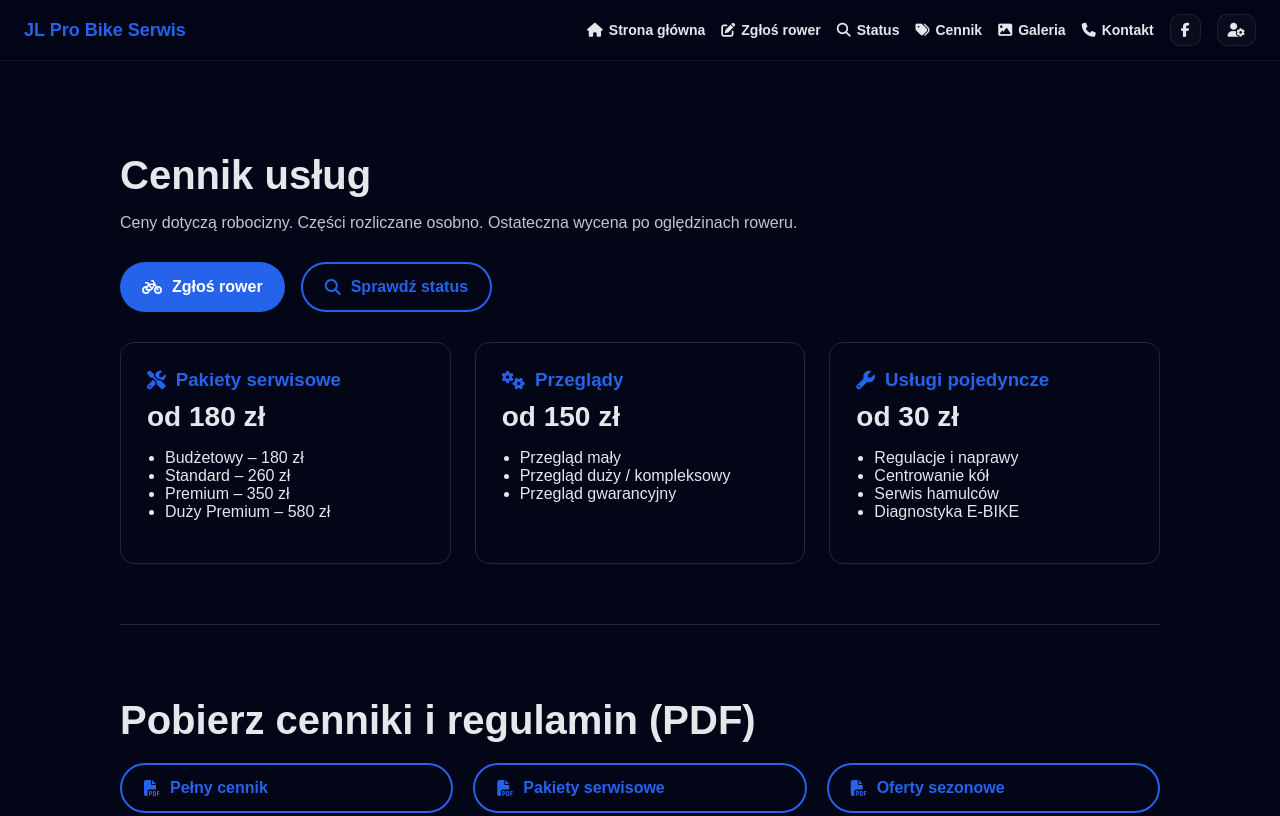
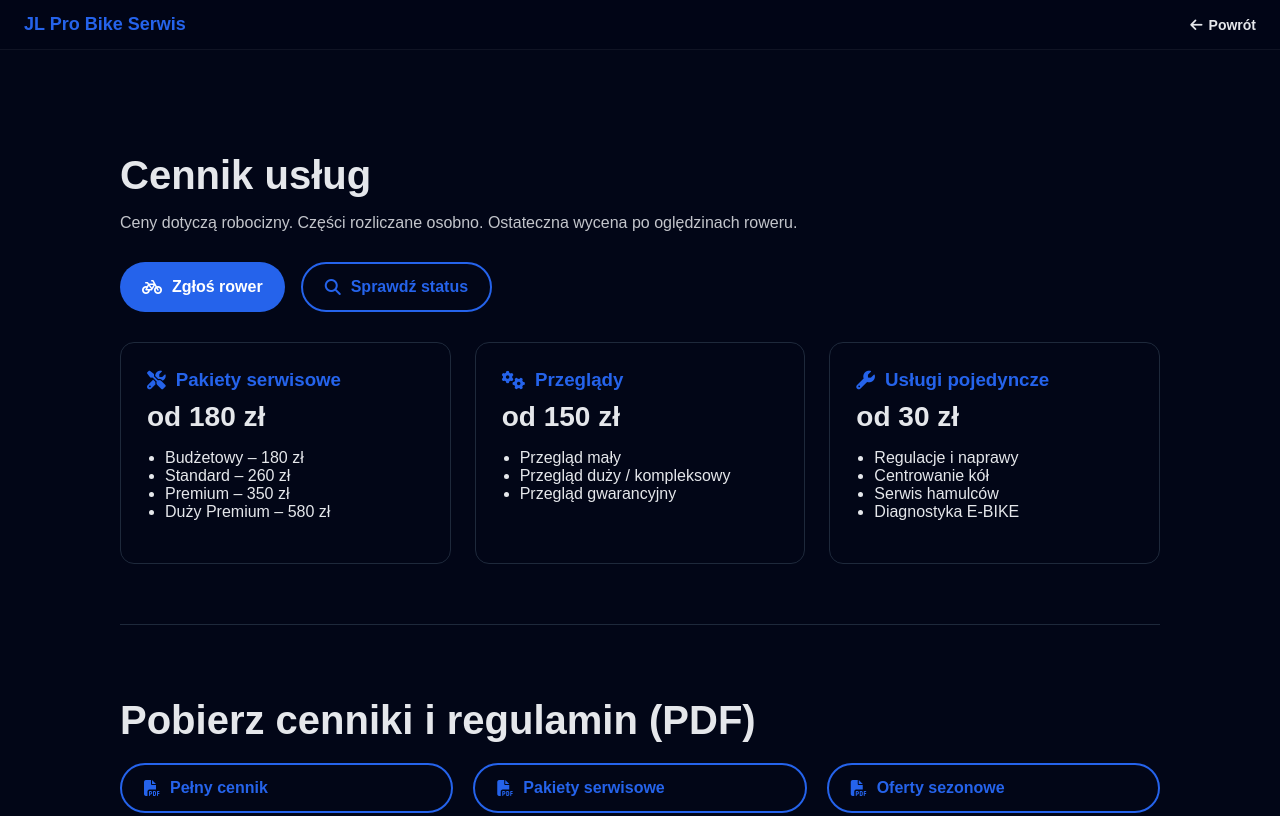
Before and after one commit to LukJe80/jlprobikeserwis, a website: page panel/pricing.html in a window 1280 px wide. Shown: the top 816 px of the page. Drawn offline with Linux system fonts and the light colour scheme.

Commit message:
Update pricing.html

```diff
--- a/panel/pricing.html
+++ b/panel/pricing.html
@@ -189,21 +189,7 @@ footer{
   <h1>JL Pro Bike Serwis</h1>
 
   <nav>
-    <!-- (Jeśli nie chcesz domku – usuń tę linijkę) -->
-    <!-- <a href="index.html"><i class="fa-solid fa-house"></i><span>Strona główna</span></a> -->
-    <a href="index.html"><i class="fa-solid fa-house"></i><span>Strona główna</span></a>
-    <a href="order-online.html"><i class="fa-solid fa-pen-to-square"></i><span>Zgłoś rower</span></a>
-    <a href="client.html"><i class="fa-solid fa-magnifying-glass"></i><span>Status</span></a>
-    <a href="pricing.html"><i class="fa-solid fa-tags"></i><span>Cennik</span></a>
-    <a href="gallery.html"><i class="fa-solid fa-image"></i><span>Galeria</span></a>
-    <a href="contact.html"><i class="fa-solid fa-phone"></i><span>Kontakt</span></a>
-
-    <a class="nav-icon" href="https://www.facebook.com/JlLukasz/" target="_blank" rel="noopener" title="Facebook">
-      <i class="fa-brands fa-facebook-f"></i>
-    </a>
-
-    <a class="nav-icon" href="login.html" title="Panel serwisanta">
-      <i class="fa-solid fa-user-gear"></i>
+   <a class="toplink" href="orders.html"><i class="fa-solid fa-arrow-left"></i> Powrót </a>
     </a>
   </nav>
 </header>
```
